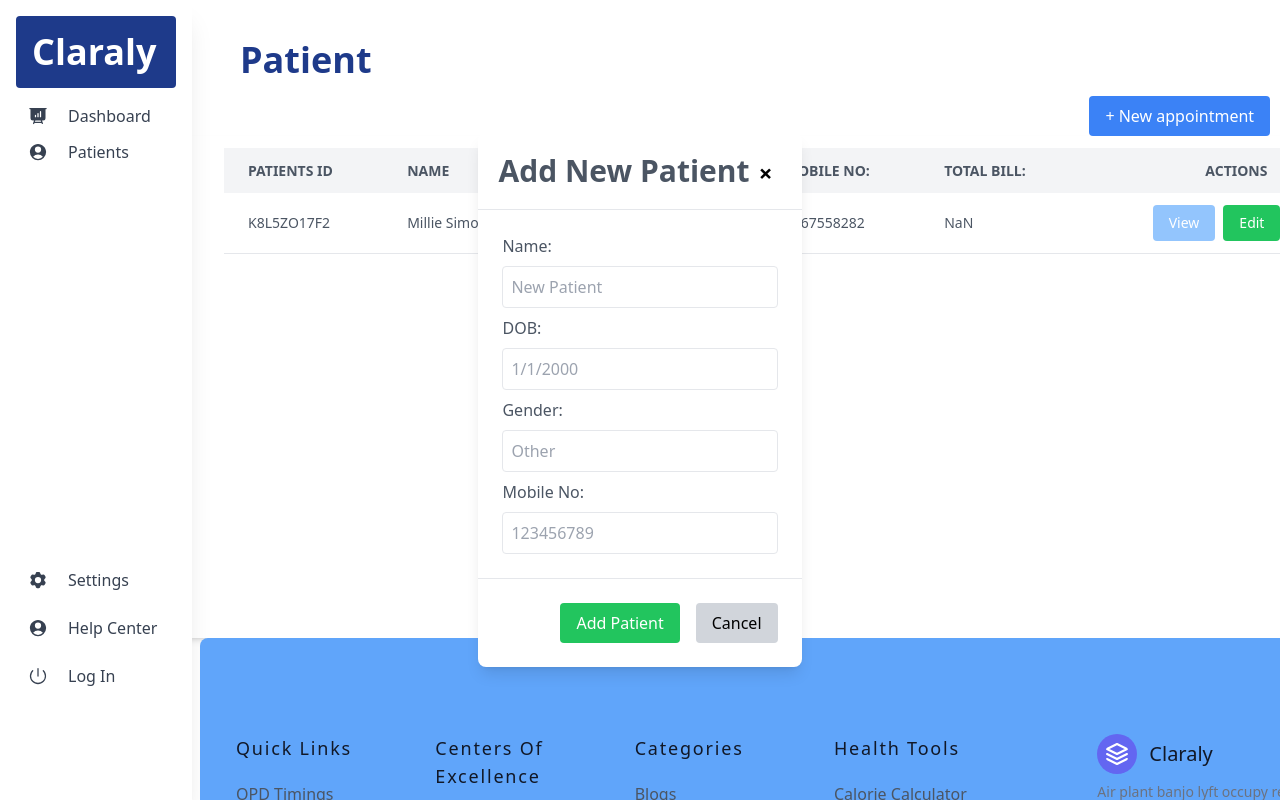
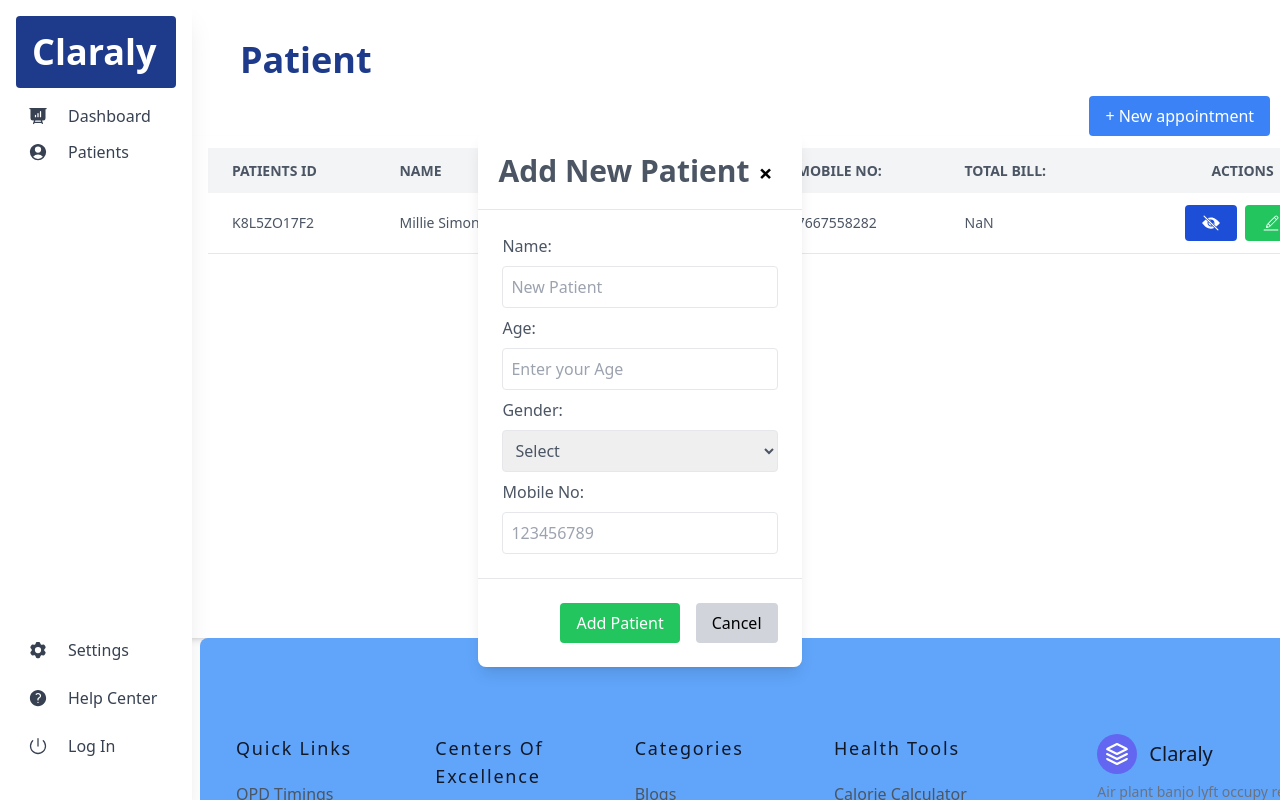
Before and after one commit to Gnv1996/Doctor_Appointment, a React (Create React App) app: page /Patients in a window 1280 px wide. Both pictures are taken after a click on the button "+ New appointment". Shown: the top 800 px of the page. Built offline with nearby package versions, Linux system fonts and the light colour scheme.

Commit message:
change patientScreen and BillScreen

```diff
--- a/package.json
+++ b/package.json
@@ -12,6 +12,7 @@
     "react": "^18.2.0",
     "react-alert": "^7.0.3",
     "react-dom": "^18.2.0",
+    "react-icons": "^5.0.0",
     "react-modal": "^3.16.1",
     "react-model": "^4.3.1",
     "react-router-dom": "^6.21.1",
--- a/src/Component/Navigator/Sidebar.js
+++ b/src/Component/Navigator/Sidebar.js
@@ -9,6 +9,7 @@
   PresentationChartBarIcon,
   UserCircleIcon,
   Cog6ToothIcon,
+  QuestionMarkCircleIcon,
   PowerIcon,
 } from "@heroicons/react/24/solid";
 import { Link } from "react-router-dom";
@@ -35,7 +36,7 @@
           <Link to="/Patients">Patients</Link>
         </ListItem>
 
-        <div className="mt-[380px]">
+        <div className="mt-[450px]">
           <ListItem className="py-3">
             <ListItemPrefix>
               <Cog6ToothIcon className="h-5 w-7 " />
@@ -44,7 +45,7 @@
           </ListItem>
           <ListItem className="py-3">
             <ListItemPrefix>
-              <UserCircleIcon className="h-5 w-7" />
+              <QuestionMarkCircleIcon className="h-5 w-7" />
             </ListItemPrefix>
             <Link to="/contact"> Help Center</Link>
           </ListItem>
--- a/src/Component/Screen/BillScreen.js
+++ b/src/Component/Screen/BillScreen.js
@@ -1,7 +1,13 @@
 import React, { useState, useEffect } from "react";
 import Swal from "sweetalert2";
 
-const BillScreen = ({ isOpen, onClose, onTotalAmountChange, printView }) => {
+const BillScreen = ({
+  isOpen,
+  onClose,
+  onTotalAmountChange,
+  printView,
+  selectedPatient,
+}) => {
   const [doctorFee, setDoctorFee] = useState("");
   const [medicineCharge, setMedicineCharge] = useState("");
   const [ambulanceCharge, setAmbulanceCharge] = useState("");
@@ -38,16 +44,6 @@
   ]);
 
   const saveBillPayment = () => {
-    const billPayment = {
-      doctorFee: parseFloat(doctorFee) || 0,
-      medicineCharge: parseFloat(medicineCharge) || 0,
-      ambulanceCharge: parseFloat(ambulanceCharge) || 0,
-      messCharge: parseFloat(messCharge) || 0,
-      maidFee: parseFloat(maidFee) || 0,
-      otherCharge: parseFloat(otherCharge) || 0,
-      totalAmount: totalAmount,
-    };
-
     console.log(totalAmount, "Total Amount ;;;;");
 
     onClose();
@@ -62,13 +58,22 @@
   };
 
   useEffect(() => {
+    if (selectedPatient && selectedPatient.billPayment) {
+      setDoctorFee(selectedPatient.billPayment.doctorFee.toString());
+      setMedicineCharge(selectedPatient.billPayment.medicineCharge.toString());
+      setAmbulanceCharge(
+        selectedPatient.billPayment.ambulanceCharge.toString()
+      );
+      setMessCharge(selectedPatient.billPayment.messCharge.toString());
+      setMaidCharge(selectedPatient.billPayment.maidFee.toString());
+      setOtherCharge(selectedPatient.billPayment.otherCharge.toString());
+    }
+  }, [selectedPatient]);
+  useEffect(() => {
     if (!printView) {
       onClose(); // Close the modal when printView is false
     }
   }, [printView]);
-  // const printBillPayment = () => {
-  //   setPrintView(true);
-  // };
 
   return (
     <div className={`modal ${isOpen ? "block" : "hidden"}`}>
--- a/src/Component/Screen/PatientScreen.js
+++ b/src/Component/Screen/PatientScreen.js
@@ -2,6 +2,10 @@
 import { v4 as uuidv4 } from "uuid"; // Import uuid
 import Swal from "sweetalert2";
 import BillScreen from "./BillScreen";
+import { MdDeleteForever } from "react-icons/md";
+import { CiEdit } from "react-icons/ci";
+import { IoMdEye } from "react-icons/io";
+import { IoIosEyeOff } from "react-icons/io";
 
 function Patients() {
   const [patients, setPatients] = useState([
@@ -21,6 +25,7 @@
       },
     },
   ]);
+
   const [names, setName] = useState("");
   const [dobs, setDob] = useState("");
   const [genders, setGender] = useState("");
@@ -32,6 +37,7 @@
   const [selectedPatient, setSelectedPatient] = useState(null);
   const [printView, setPrintView] = useState(false);
   const [totalAmount, setTotalAmount] = useState(0);
+  const [isClicked, setIsClicked] = useState(false);
 
   const handleTotalAmountChange = (amount) => {
     setTotalAmount(amount);
@@ -55,13 +61,38 @@
     setIsAddPatientModalOpen(false);
   };
 
+  const openBillsPaymentModal = (patient) => {
+    setSelectedPatient(patient);
+    setIsBillPaymentModalOpen(true);
+    setIsClicked(!isClicked);
+
+    setPrintView(true);
+  };
+
+  const generateBillForUser = (userId) => {
+    const user = patients.find((patient) => patient.id === userId);
+    if (user) {
+      openBillPaymentModal(user);
+    } else {
+      console.error(`User with ID ${userId} not found.`);
+    }
+  };
+
   const addNewPatient = () => {
     const newPatient = {
-      id: uuidv4(),
+      id: uuidv4(), // Generate a new UUID for the user ID
       name: names,
       dob: dobs,
       gender: genders,
       mobile: mobile_no,
+      billPayment: {
+        doctorFee: 0,
+        medicineCharge: 0,
+        ambulanceCharge: 0,
+        messCharge: 0,
+        maidFee: 0,
+        otherCharge: 0,
+      },
     };
     setPatients([...patients, newPatient]);
     setName("");
@@ -93,6 +124,7 @@
   const editPatient = (id) => {
     setEditingPatient(id);
   };
+
   const saveChanges = (id, updatedInfo) => {
     const updatedPatients = patients.map((patient) =>
       patient.id === id ? { ...patient, ...updatedInfo } : patient
@@ -100,20 +132,15 @@
     setPatients(updatedPatients);
     setEditingPatient(null);
 
-    // Delay the success message using setTimeout
     setTimeout(() => {
       Swal.fire({
         position: "top-center",
         icon: "success",
-        title: "Patient Records Updated Successfully! Dr.Bugu",
+        title: "Patient Records Updated Successfully!",
         showConfirmButton: false,
         timer: 1500,
       });
     }, 500);
-  };
-
-  const printPaymentBill = () => {
-    setPrintView(true);
   };
 
   return (
@@ -131,7 +158,7 @@
 
         <button
           className="bg-blue-500 text-white mx-2 px-4 py-2 rounded hover:bg-blue-700 focus:outline-none focus:shadow-outline-blue"
-          onClick={() => openBillPaymentModal(patients)}
+          onClick={() => generateBillForUser(patients[0]?.id)}
         >
           + Bill Generate
         </button>
@@ -163,20 +190,24 @@
                   placeholder="New Patient"
                   onChange={(e) => setName(e.target.value)}
                 />
-                <label className="block my-2">DOB:</label>
+                <label className="block my-2">Age:</label>
                 <input
                   className="w-full p-2 border rounded"
                   type="text"
-                  placeholder="1/1/2000"
+                  placeholder="Enter your Age"
                   onChange={(e) => setDob(e.target.value)}
                 />
                 <label className="block my-2">Gender:</label>
-                <input
+                <select
                   className="w-full p-2 border rounded"
-                  type="text"
-                  placeholder="Other"
+                  value={genders}
                   onChange={(e) => setGender(e.target.value)}
-                />
+                >
+                  <option value="">Select</option>
+                  <option value="Male">Male</option>
+                  <option value="Female">Female</option>
+                  <option value="Other">Other</option>
+                </select>
                 <label className="block my-2">Mobile No:</label>
                 <input
                   className="w-full p-2 border rounded"
@@ -206,7 +237,7 @@
       )}
 
       <div className="bg-white shadow-md rounded-lg overflow-hidden py-3 pb-96">
-        <table className="w-11/12 ml-16">
+        <table className="w-11/12 ml-12">
           <thead>
             <tr className="bg-gray-100 text-gray-600 uppercase text-sm leading-normal">
               <th className="py-3 px-6 text-left">Patients ID</th>
@@ -294,22 +325,26 @@
                   ) : (
                     <>
                       <button
-                        className="bg-blue-300 text-white px-4 py-2 rounded mr-2"
-                        onClick={printPaymentBill}
+                        className="bg-blue-700 text-white px-4 py-2 rounded mr-2"
+                        onClick={() => openBillsPaymentModal(patient.id)}
                       >
-                        View
+                        {isClicked ? (
+                          <IoMdEye className="h-[20px] w-[20px]" />
+                        ) : (
+                          <IoIosEyeOff className="h-[20px] w-[20px]" />
+                        )}
                       </button>
                       <button
                         className="bg-green-500 text-white px-4 py-2 rounded mr-2"
                         onClick={() => editPatient(patient.id)}
                       >
-                        Edit
+                        <CiEdit className="h-[20px] w-[20px]" />
                       </button>
                       <button
                         className="bg-red-500 text-white px-4 py-2 rounded"
                         onClick={() => removePatient(patient.id)}
                       >
-                        Remove
+                        <MdDeleteForever className="h-[20px] w-[20px]" />
                       </button>
                     </>
                   )}
@@ -324,6 +359,7 @@
         onClose={closeBillPaymentModal}
         onTotalAmountChange={handleTotalAmountChange}
         printView={printView}
+        selectedPatient={selectedPatient}
       />
     </div>
   );
```
Also changed, not shown: 1 other file (tests, documents, lock files or other folders).
